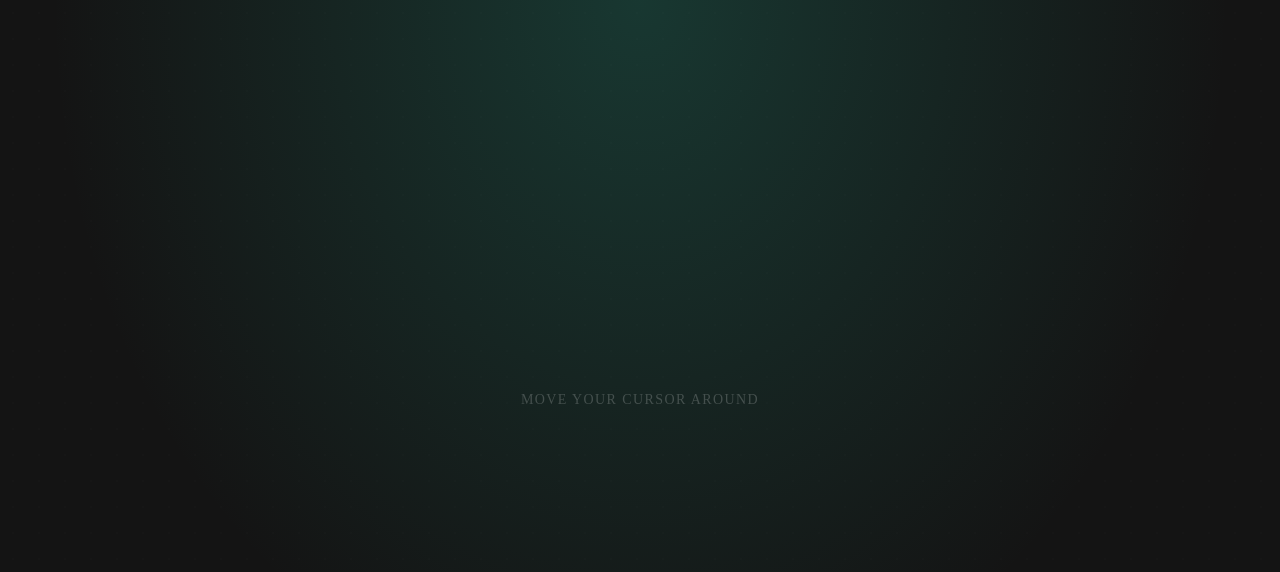
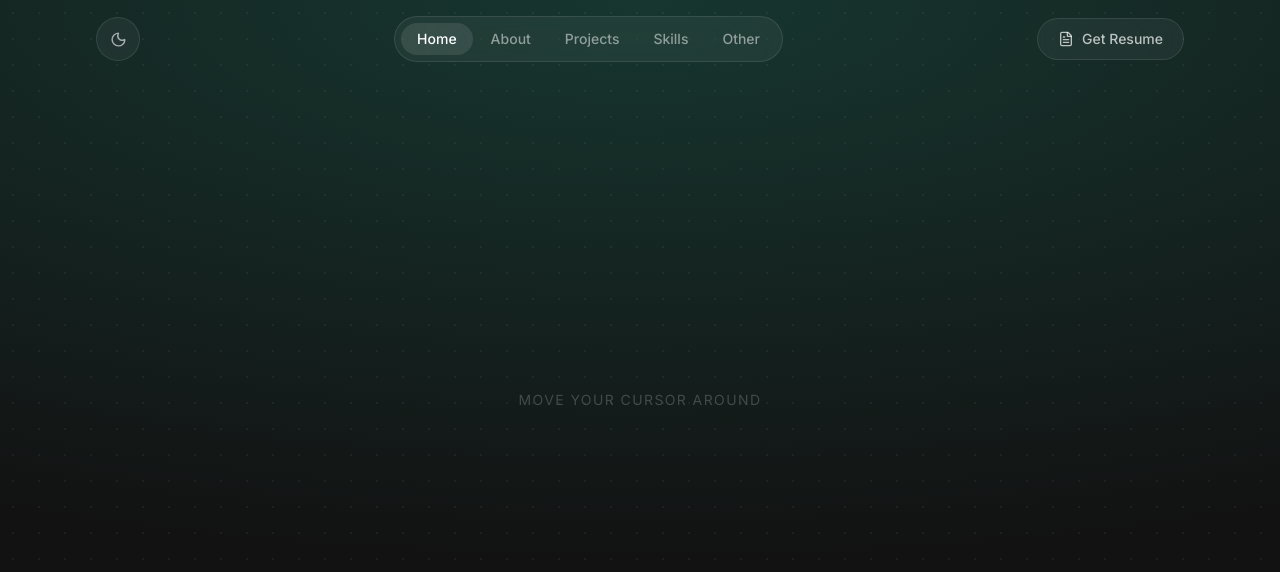
Before and after one commit to abeertech01/portfolio-site, a Next.js app: page / in a window 1280 px wide. Shown: the top 572 px of the page. Built offline with nearby package versions, Linux system fonts and the light colour scheme.

Commit message:
adding navbar, dark/light mode and some changes

```diff
--- a/package.json
+++ b/package.json
@@ -14,6 +14,7 @@
     "clsx": "^2.1.1",
     "lucide-react": "^1.16.0",
     "next": "16.2.6",
+    "next-themes": "^0.4.6",
     "react": "19.2.4",
     "react-dom": "19.2.4",
     "shadcn": "^4.8.0",
--- a/src/app/globals.css
+++ b/src/app/globals.css
@@ -7,7 +7,7 @@
 @theme inline {
   --color-background: var(--background);
   --color-foreground: var(--foreground);
-  --font-sans: var(--font-sans);
+  --font-sans: var(--font-inter);
   --font-mono: var(--font-geist-mono);
   --font-heading: var(--font-sans);
   --color-sidebar-ring: var(--sidebar-ring);
@@ -50,7 +50,11 @@
 
 :root {
   --accent-green: #23947d;
-  --background: oklch(1 0 0);
+  /* Light mode dot + gradient colours */
+  --dot-faint:  rgba(0, 0, 0, 0.08);
+  --dot-bright: rgba(0, 0, 0, 0.45);
+  --emerald-glow: rgba(35, 148, 125, 0.25);
+  --background: #f2f2f2;
   --foreground: oklch(0.145 0 0);
   --card: oklch(1 0 0);
   --card-foreground: oklch(0.145 0 0);
@@ -85,8 +89,11 @@
 }
 
 .dark {
-  --background: #141414;
+  --background: #121212;
   --accent-green: #23947d;
+  --dot-faint:  rgba(255, 255, 255, 0.05);
+  --dot-bright: rgba(255, 255, 255, 0.75);
+  --emerald-glow: rgba(35, 148, 125, 0.28);
   --foreground: oklch(0.985 0 0);
   --card: oklch(0.205 0 0);
   --card-foreground: oklch(0.985 0 0);
@@ -125,15 +132,15 @@
   }
   body {
     @apply bg-background text-foreground;
-    /* Emerald radial glow from top-center, fading into matte black */
+    /* Emerald radial glow — intensity set via --emerald-glow, flips with theme */
     background-image: radial-gradient(
-      ellipse at 50% 0%,
-      rgba(35, 148, 125, 0.28) 0%,
-      transparent 65%
+      ellipse 120% 70% at 50% 0%,
+      var(--emerald-glow) 0%,
+      transparent 100%
     );
     /* Dot grid is handled by the two fixed layers in CursorSpotlight */
   }
-  html {
-    @apply font-sans;
+  html, body {
+    font-family: var(--font-inter), Inter, sans-serif;
   }
 }
--- a/src/app/layout.tsx
+++ b/src/app/layout.tsx
@@ -1,10 +1,12 @@
 import type { Metadata } from "next"
-import { Geist, Geist_Mono } from "next/font/google"
+import { Inter, Geist_Mono } from "next/font/google"
 import "./globals.css"
 import CursorSpotlight from "@/components/CursorSpotlight"
+import Navbar from "@/components/Navbar"
+import { ThemeProvider } from "@/components/ThemeProvider"
 
-const geistSans = Geist({
-  variable: "--font-geist-sans",
+const inter = Inter({
+  variable: "--font-inter",
   subsets: ["latin"],
 })
 
@@ -26,11 +28,15 @@ export default function RootLayout({
   return (
     <html
       lang="en"
-      className={`${geistSans.variable} ${geistMono.variable} dark h-full antialiased`}
+      className={`${inter.variable} ${geistMono.variable} h-full antialiased`}
+      suppressHydrationWarning
     >
       <body className="relative flex flex-col min-h-full">
-        <CursorSpotlight />
-        {children}
+        <ThemeProvider>
+          <CursorSpotlight />
+          <Navbar />
+          {children}
+        </ThemeProvider>
       </body>
     </html>
   )
--- a/src/components/CursorSpotlight.tsx
+++ b/src/components/CursorSpotlight.tsx
@@ -20,32 +20,25 @@ export default function CursorSpotlight() {
 
   return (
     <>
-      {/* Layer 1: base dots — always faintly visible across the whole page */}
+      {/* Layer 1: base dots — faintly visible, colour set by --dot-faint CSS var */}
       <div
         aria-hidden
         className="fixed inset-0 pointer-events-none"
         style={{
           zIndex: 0,
-          backgroundImage:
-            "radial-gradient(rgba(255, 255, 255, 0.01) 1px, transparent 1px)",
+          backgroundImage: "radial-gradient(var(--dot-faint) 1px, transparent 1px)",
           backgroundSize: "26px 26px",
         }}
       />
 
-      {/*
-        Layer 2: bright dots — same grid, but masked by a large radial gradient
-        that follows the cursor. Only dots inside the cursor radius are revealed.
-        The gradient goes black (fully visible) at center → transparent at the
-        edge, so dots naturally dim the further they are from the cursor.
-      */}
+      {/* Layer 2: bright dots — masked to cursor radius, colour via --dot-bright */}
       <div
         ref={brightLayerRef}
         aria-hidden
         className="fixed inset-0 pointer-events-none"
         style={{
           zIndex: 0,
-          backgroundImage:
-            "radial-gradient(rgba(255, 255, 255, 0.75) 1px, transparent 1px)",
+          backgroundImage: "radial-gradient(var(--dot-bright) 1px, transparent 1px)",
           backgroundSize: "26px 26px",
           WebkitMaskImage:
             "radial-gradient(3in circle at var(--mouse-x, -9999px) var(--mouse-y, -9999px), black 0%, transparent 100%)",
--- /dev/null
+++ b/src/components/Navbar.tsx
@@ -0,0 +1,81 @@
+"use client"
+
+import { Moon, Sun, FileText } from "lucide-react"
+import { useTheme } from "next-themes"
+import { useEffect, useState } from "react"
+
+const navItems = ["Home", "About", "Projects", "Skills", "Other"]
+
+export default function Navbar() {
+  const [active, setActive] = useState("Home")
+  const { theme, setTheme } = useTheme()
+
+  // Avoid hydration mismatch — only render icon after mount
+  const [mounted, setMounted] = useState(false)
+  useEffect(() => setMounted(true), [])
+
+  const isDark = theme === "dark"
+
+  return (
+    <nav className="fixed top-0 left-0 right-0 z-50 py-4">
+      <div className="max-w-6xl mx-auto px-8 flex items-center justify-between">
+
+        {/* Left — theme toggle */}
+        <button
+          aria-label="Toggle theme"
+          onClick={() => setTheme(isDark ? "light" : "dark")}
+          className="w-11 h-11 flex items-center justify-center rounded-full
+                     bg-black/5 dark:bg-white/5
+                     border border-black/10 dark:border-white/10
+                     backdrop-blur-2xl
+                     text-black/50 dark:text-white/60
+                     hover:text-black dark:hover:text-white
+                     transition-colors duration-200"
+        >
+          {mounted && (isDark ? <Moon size={17} /> : <Sun size={17} />)}
+        </button>
+
+        {/* Center — pill nav */}
+        <div
+          className="flex items-center gap-0.5 rounded-full
+                     bg-black/5 dark:bg-white/5
+                     border border-black/10 dark:border-white/10
+                     backdrop-blur-2xl
+                     px-1.5 py-1.5"
+        >
+          {navItems.map((item) => (
+            <button
+              key={item}
+              onClick={() => setActive(item)}
+              className={`px-4 py-1.5 rounded-full text-sm font-medium
+                          transition-all duration-200 cursor-pointer
+                          ${
+                            active === item
+                              ? "bg-black/10 dark:bg-white/10 text-black dark:text-white"
+                              : "text-black/40 dark:text-white/50 hover:text-black/70 dark:hover:text-white/80"
+                          }`}
+            >
+              {item}
+            </button>
+          ))}
+        </div>
+
+        {/* Right — Get Resume */}
+        <button
+          className="flex items-center gap-2 px-5 py-2.5 rounded-full
+                     bg-black/5 dark:bg-white/5
+                     border border-black/10 dark:border-white/10
+                     backdrop-blur-2xl
+                     text-black/50 dark:text-white/70
+                     hover:text-black dark:hover:text-white
+                     text-sm font-medium
+                     transition-colors duration-200 cursor-pointer"
+        >
+          <FileText size={16} />
+          Get Resume
+        </button>
+
+      </div>
+    </nav>
+  )
+}
--- /dev/null
+++ b/src/components/ThemeProvider.tsx
@@ -0,0 +1,11 @@
+"use client"
+
+import { ThemeProvider as NextThemesProvider } from "next-themes"
+
+export function ThemeProvider({ children }: { children: React.ReactNode }) {
+  return (
+    <NextThemesProvider attribute="class" defaultTheme="dark" enableSystem={false}>
+      {children}
+    </NextThemesProvider>
+  )
+}
```
Also changed, not shown: 1 other file (tests, documents, lock files or other folders).
